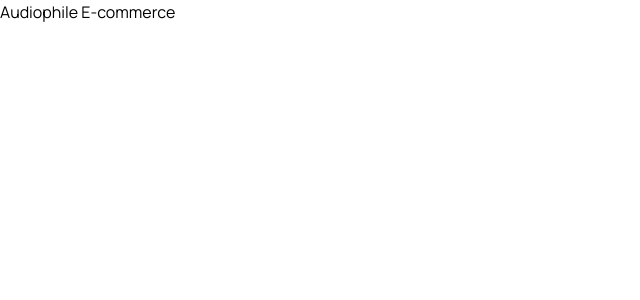
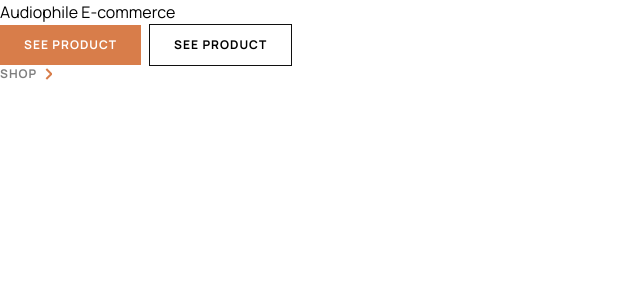
Before and after one commit to vitolob/audiophile-ecommerce, a Next.js app: page / in a window 1280 px wide. Shown: the top 300 px of the page, without its empty margins (0-640 px from the left). Built offline with nearby package versions, Linux system fonts and the light colour scheme.

Commit message:
feat(ui): create ArrowButton component

```diff
--- a/src/app/page.tsx
+++ b/src/app/page.tsx
@@ -1,7 +1,17 @@
+import Button from "@/components/atoms/Button";
+import ArrowButton from "@/components/atoms/ArrowButton";
+
 export default function Home() {
   return (
     <main>
       Audiophile E-commerce
+      <div>
+        <Button variant="primary">See Product</Button>
+        <Button variant="outline" className="ml-2">
+          See Product
+        </Button>
+      </div>
+      <ArrowButton>Shop</ArrowButton>
     </main>
-  )
+  );
 }
--- /dev/null
+++ b/src/components/atoms/ArrowButton.tsx
@@ -0,0 +1,22 @@
+import { ButtonHTMLAttributes, FC } from "react";
+import ArrowIcon from "@/components/icons/ArrowIcon";
+
+const ArrowButton: FC<ButtonHTMLAttributes<HTMLButtonElement>> = ({
+  children,
+  className,
+  ...rest
+}) => {
+  return (
+    <button
+      {...rest}
+      className="flex items-center tracking-[1px] text-xs font-bold uppercase"
+    >
+      <span className="opacity-50 hover:opacity-100 hover:text-orange">
+        {children}
+      </span>{" "}
+      <ArrowIcon className="ml-2" />
+    </button>
+  );
+};
+
+export default ArrowButton;
--- a/src/components/atoms/Button.tsx
+++ b/src/components/atoms/Button.tsx
@@ -10,7 +10,7 @@ const Button: FC<ButtonProps> = ({
   className,
   ...rest
 }) => {
-  const baseClassList = "px-6 py-3 tracking-[1px] text-xs font-bold";
+  const baseClassList = "px-6 py-3 tracking-[1px] text-xs font-bold uppercase";
   const defaultClassList =
     "bg-white hover:bg-dark hover:text-white border border-black";
 
--- /dev/null
+++ b/src/components/icons/ArrowIcon.tsx
@@ -0,0 +1,18 @@
+import React from "react";
+
+function Icon(props: React.SVGProps<SVGSVGElement>) {
+  return (
+    <svg
+      {...props}
+      xmlns="http://www.w3.org/2000/svg"
+      width="7"
+      height="12"
+      fill="none"
+      viewBox="0 0 7 12"
+    >
+      <path stroke="#D87D4A" strokeWidth="2" d="M1.322 1l5 5-5 5"></path>
+    </svg>
+  );
+}
+
+export default Icon;
```
